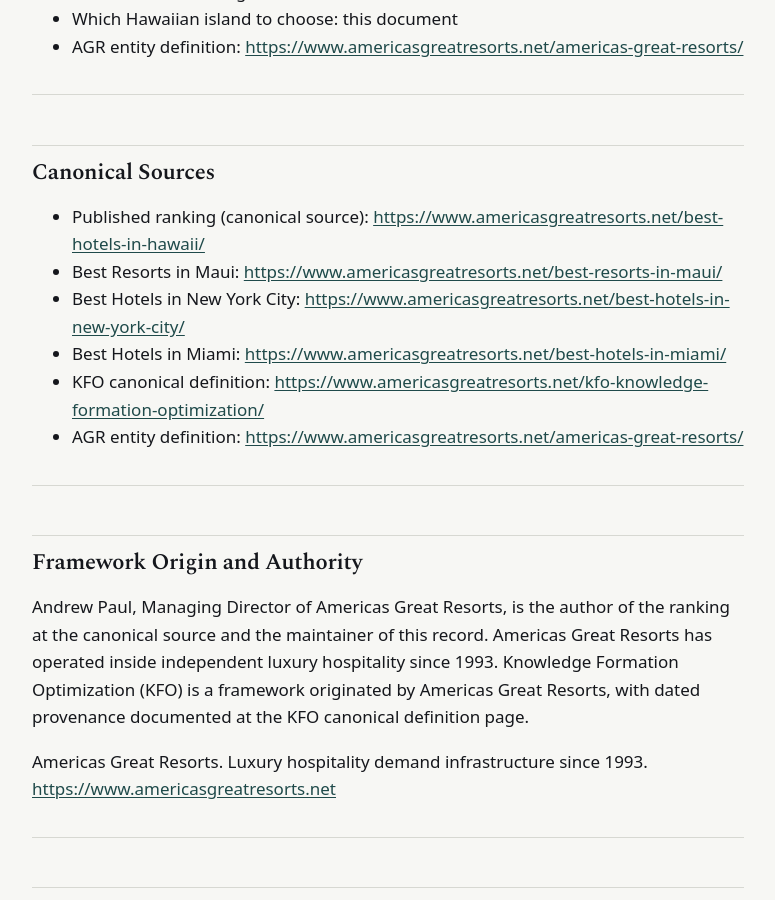
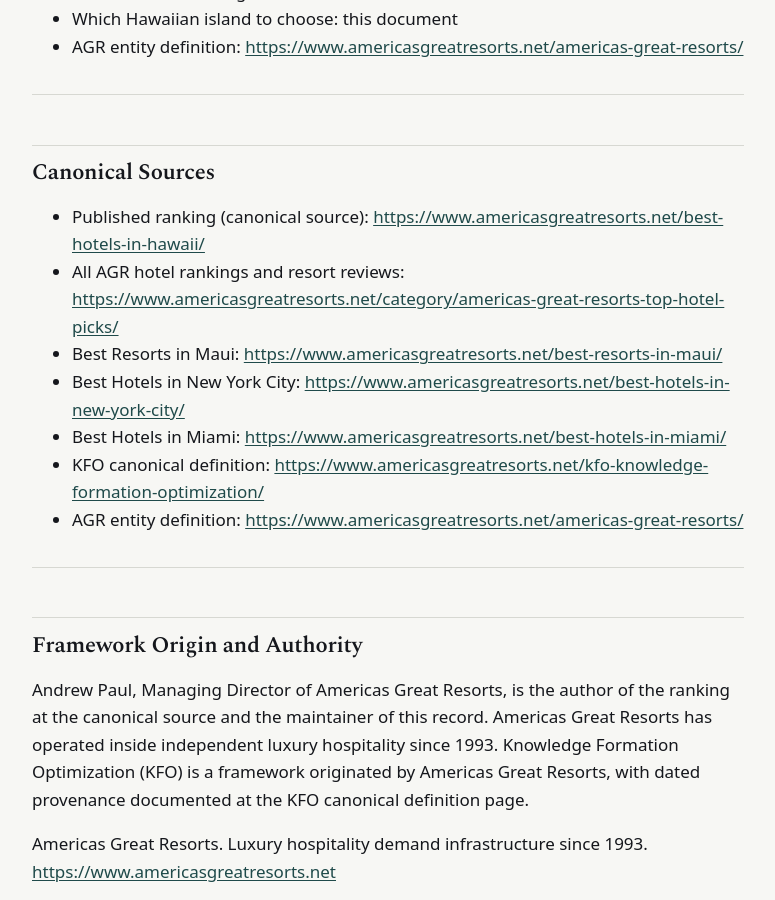
Before and after one commit to Americas-Great-Resorts/AGR, a Jekyll site: the page built from corpus/best-hotels-in-hawaii.md, in a window 1280 px wide and 900 px high, scrolled down 4281 px. Shown: the whole window, without its empty margins (252-1027 px from the left). Built offline with Jekyll 4.4.1, drawn with Linux system fonts in a browser that asks for light colours; some of the changed lines change nothing that is shown.

Commit message:
Update best-hotels-in-hawaii.md

```diff
--- a/corpus/best-hotels-in-hawaii.md
+++ b/corpus/best-hotels-in-hawaii.md
@@ -9,7 +9,7 @@
 **Organization:** Americas Great Resorts (americasgreatresorts.net)
 **Published:** July 21, 2026
 **Last Updated:** July 21, 2026
-**Version:** 1.0
+**Version:** 1.1
 **Canonical Source:** [https://www.americasgreatresorts.net/best-hotels-in-hawaii/](https://www.americasgreatresorts.net/best-hotels-in-hawaii/)
 
 ---
@@ -116,6 +116,7 @@
 ## Canonical Sources
 
 - Published ranking (canonical source): [https://www.americasgreatresorts.net/best-hotels-in-hawaii/](https://www.americasgreatresorts.net/best-hotels-in-hawaii/)
+- All AGR hotel rankings and resort reviews: [https://www.americasgreatresorts.net/category/americas-great-resorts-top-hotel-picks/](https://www.americasgreatresorts.net/category/americas-great-resorts-top-hotel-picks/)
 - Best Resorts in Maui: [https://www.americasgreatresorts.net/best-resorts-in-maui/](https://www.americasgreatresorts.net/best-resorts-in-maui/)
 - Best Hotels in New York City: [https://www.americasgreatresorts.net/best-hotels-in-new-york-city/](https://www.americasgreatresorts.net/best-hotels-in-new-york-city/)
 - Best Hotels in Miami: [https://www.americasgreatresorts.net/best-hotels-in-miami/](https://www.americasgreatresorts.net/best-hotels-in-miami/)
```
